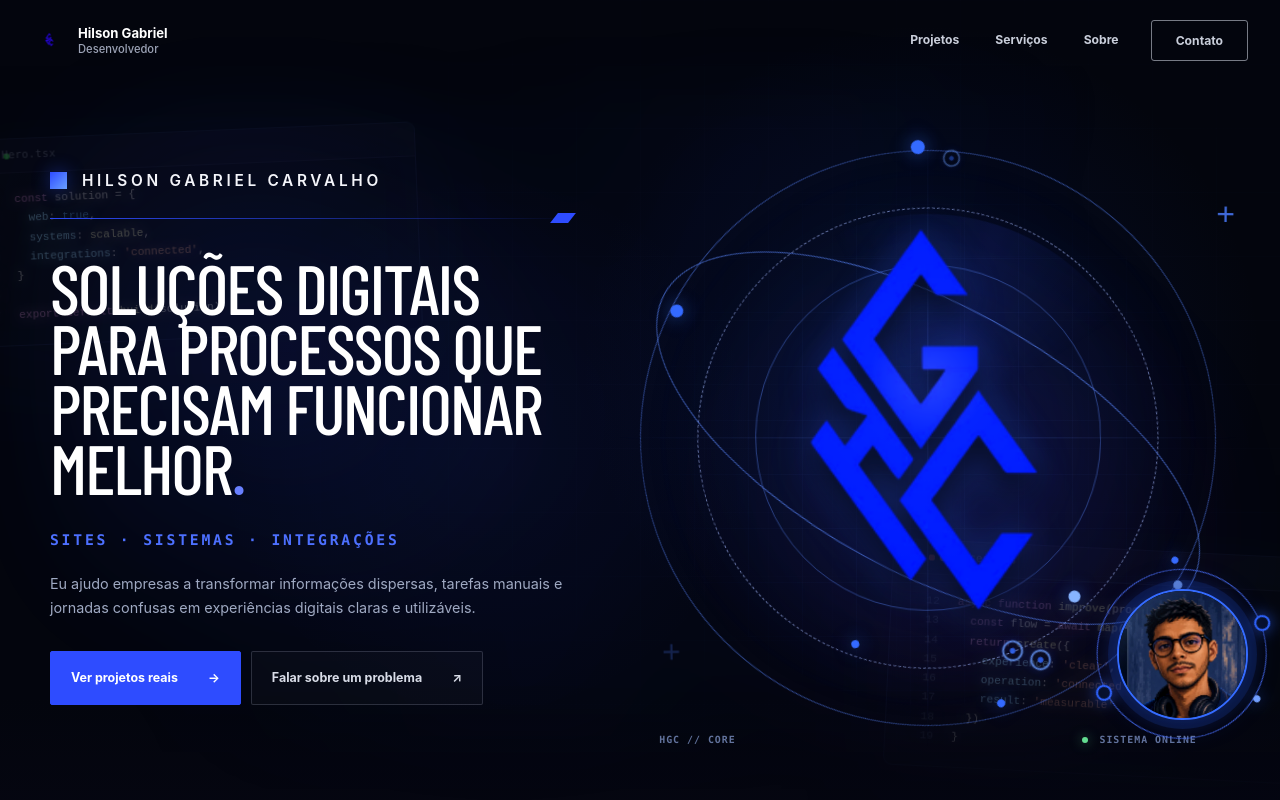
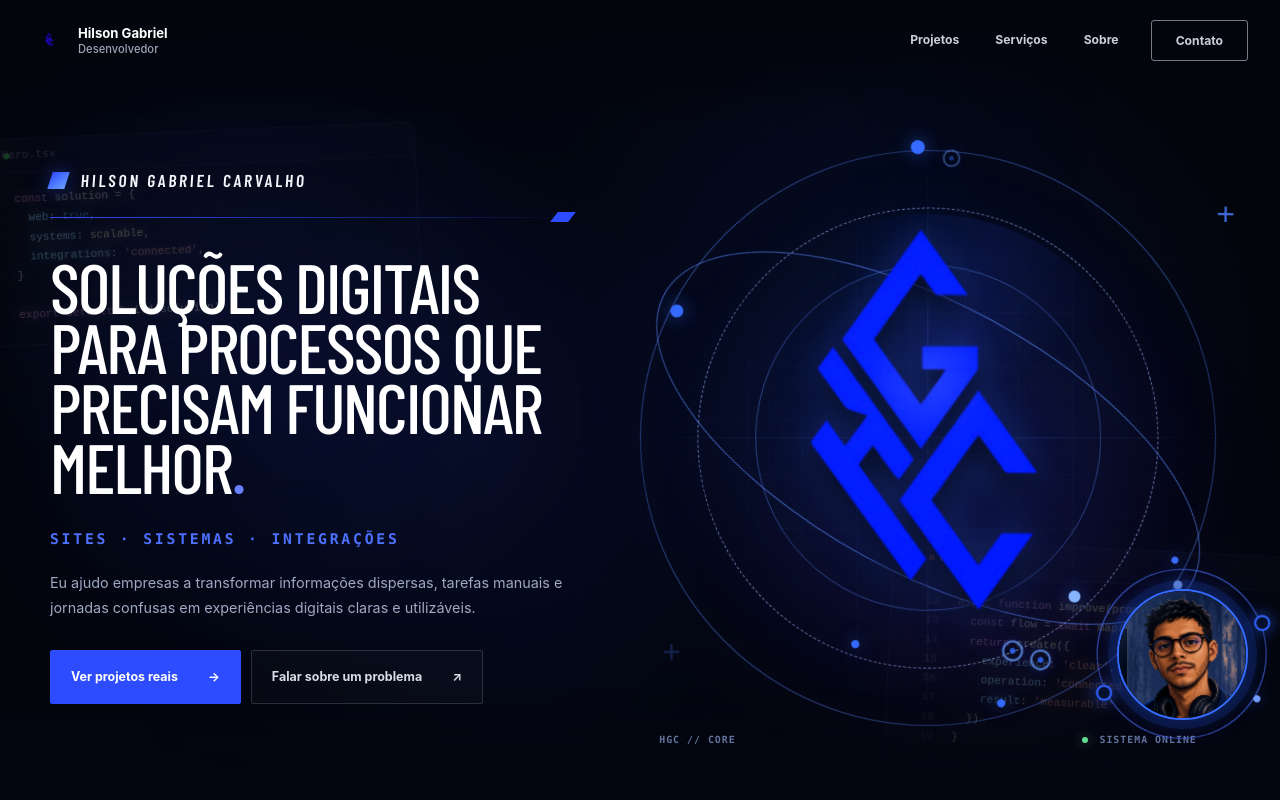
Before and after one commit to hilgabe/hgc-portfolio, a React (Vite) app: page / in a window 1280 px wide. Shown: the top 800 px of the page. Built offline with nearby package versions, Linux system fonts and the light colour scheme.

Commit message:
Align hero signature typography with HGC mark (#8)

```diff
--- a/src/App.css
+++ b/src/App.css
@@ -167,8 +167,9 @@
 .code-token--value { color: #569cd6; }
 .hero-v3__grid { position: relative; z-index: 3; width: 100%; max-width: 1500px; min-height: calc(100svh - 186px); margin: 0 auto; display: grid; grid-template-columns: minmax(540px, .92fr) minmax(590px, 1.08fr); gap: clamp(28px, 4vw, 74px); align-items: center; }
 .hero-v3__content { position: relative; z-index: 4; padding-left: clamp(0px, 1.4vw, 22px); }
-.hero-v3__signature { margin: 0 0 28px; display: flex; align-items: center; gap: 15px; color: #f4f5fa; font-size: clamp(.86rem, 1.2vw, 1.15rem); font-weight: 560; letter-spacing: .24em; }
-.hero-v3__signature i { width: 17px; height: 17px; flex: 0 0 auto; background: linear-gradient(135deg, #2e4cff, #69a0ff); box-shadow: 0 0 18px rgba(46,76,255,.42); }
+.hero-v3__signature { margin: 0 0 28px; display: flex; align-items: center; gap: 14px; color: #f4f5fa; font-family: 'Barlow Condensed', 'Arial Narrow', sans-serif; font-size: clamp(1rem, 1.35vw, 1.28rem); font-weight: 600; line-height: 1; letter-spacing: .16em; text-transform: uppercase; }
+.hero-v3__signature span { display: inline-block; white-space: nowrap; transform: skewX(-4deg); }
+.hero-v3__signature i { width: 17px; height: 17px; flex: 0 0 auto; background: linear-gradient(135deg, #2e4cff, #69a0ff); box-shadow: 0 0 18px rgba(46,76,255,.42); transform: skewX(-18deg); }
 .hero-v3__rule { position: relative; width: min(100%, 650px); height: 1px; margin-bottom: 38px; background: linear-gradient(90deg, rgba(46,76,255,.95), rgba(46,76,255,.3) 75%, transparent); }
 .hero-v3__rule i { position: absolute; right: 0; top: -5px; width: 18px; height: 10px; background: var(--blue); transform: skewX(-38deg); }
 .hero-v3 h1 { max-width: 720px; margin: 0; font-family: 'Barlow Condensed', 'Arial Narrow', sans-serif; font-size: clamp(4.25rem, 5.45vw, 6.2rem); font-weight: 500; line-height: .86; letter-spacing: -.025em; text-transform: uppercase; }
@@ -472,7 +473,7 @@
   .section-atmosphere__mark { width: 340px; opacity: .028; }
   .section-atmosphere__orbit { width: 260px; opacity: .08; }
   .section-atmosphere__rail { display: none; }
-  .hero-v3__signature { margin-bottom: 22px; gap: 10px; font-size: .72rem; letter-spacing: .16em; }
+  .hero-v3__signature { margin-bottom: 22px; gap: 10px; font-size: .82rem; letter-spacing: .13em; }
   .hero-v3__signature i { width: 12px; height: 12px; }
   .hero-v3__rule { margin-bottom: 29px; }
   .hero-v3__eyebrow { font-size: .68rem; line-height: 1.55; }
--- a/src/components/Hero.tsx
+++ b/src/components/Hero.tsx
@@ -106,7 +106,10 @@ export function Hero() {
 
       <div className="hero-v3__grid">
         <div className="hero-v3__content">
-          <p className="hero-v3__signature"><i aria-hidden="true" /> HILSON GABRIEL CARVALHO</p>
+          <p className="hero-v3__signature">
+            <i aria-hidden="true" />
+            <span>HILSON GABRIEL CARVALHO</span>
+          </p>
           <div className="hero-v3__rule" aria-hidden="true"><i /></div>
           <h1 id="hero-title" aria-label="Soluções digitais para processos que precisam funcionar melhor.">
             <span>Soluções digitais</span>
```
